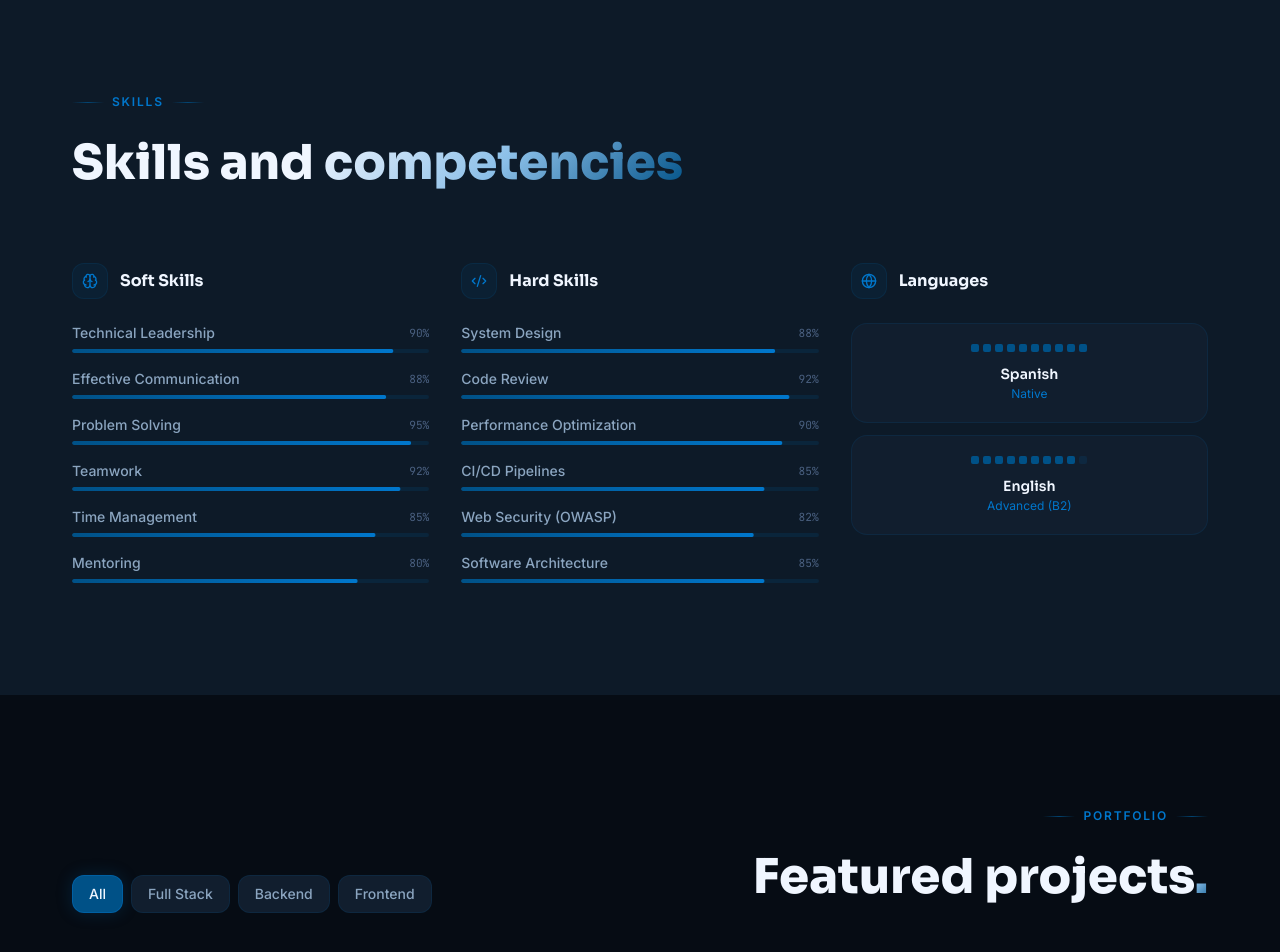
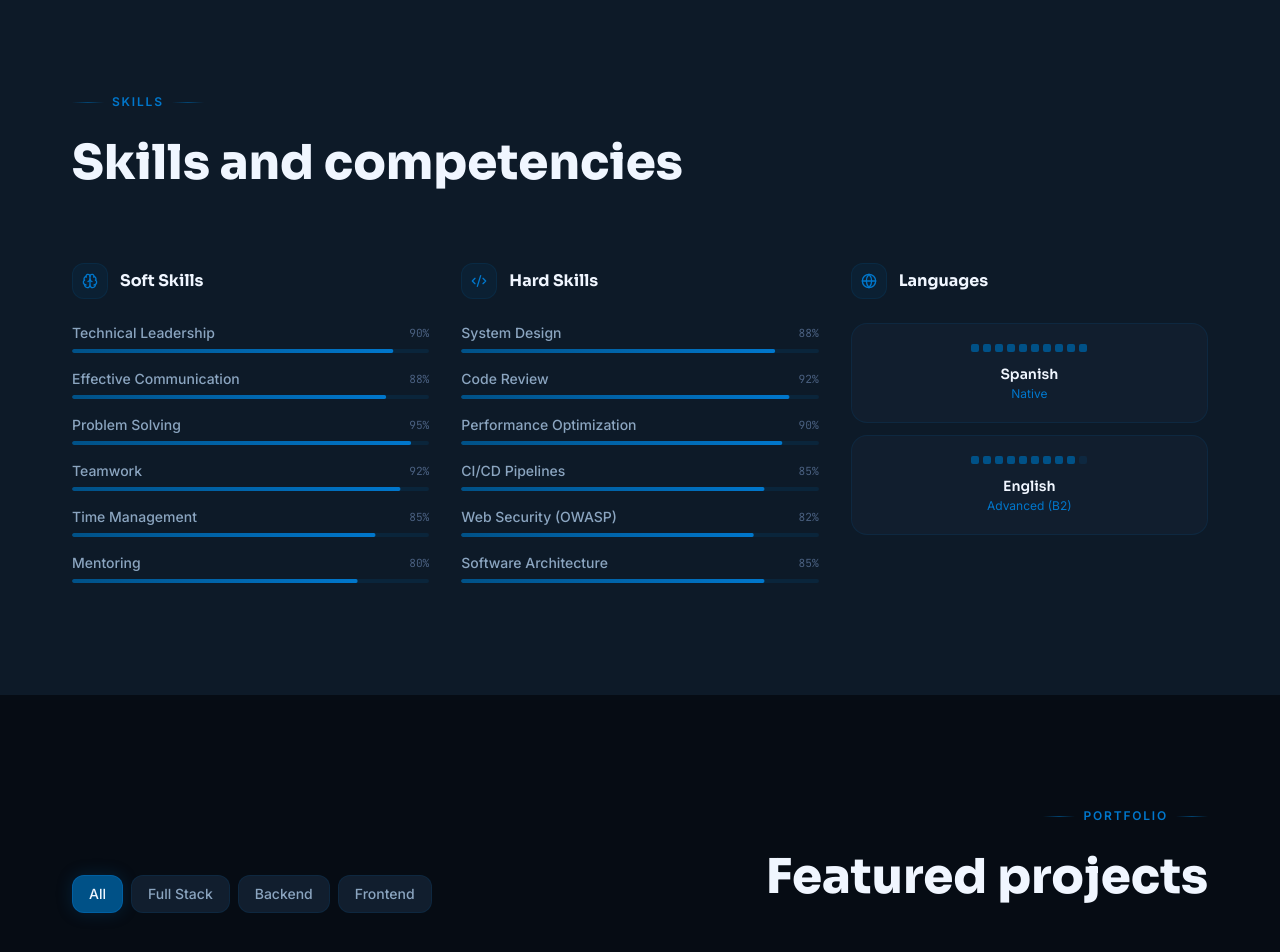
Before and after one commit to ecatalan-2024133/Portafolio, a React (Vite) app in the folder Portafolio/: page / in a window 1280 px wide. Shown: the part 2580-3532 px from the top of the page. Built offline with nearby package versions, Linux system fonts and the light colour scheme.

Commit message:
feat: Quitar gradient de titulos

```diff
--- a/Portafolio/src/index.css
+++ b/Portafolio/src/index.css
@@ -210,7 +210,7 @@ h1, h2, h3, h4, h5, h6 { font-family: var(--font-display); }
   font-weight: 600;
   border: 1px solid rgba(0, 119, 204, 0.3);
   border-radius: 0.75rem;
-  cursor: pointer;
+  cursor: default;
   transition: all 0.25s ease;
   position: relative;
   overflow: hidden;
@@ -243,8 +243,13 @@ h1, h2, h3, h4, h5, h6 { font-family: var(--font-display); }
   font-weight: 600;
   border: 1px solid var(--border-strong);
   border-radius: 0.75rem;
-  cursor: pointer;
+  cursor: default;
   transition: all 0.25s ease;
+}
+
+/* Disable hand cursor on native buttons and role=button elements */
+button, [role="button"] {
+  cursor: default;
 }
 .btn-ghost:hover {
   background: rgba(0, 81, 135, 0.1);
--- a/Portafolio/src/sections/Contact.jsx
+++ b/Portafolio/src/sections/Contact.jsx
@@ -74,8 +74,8 @@ export default function Contact() {
               color: "var(--text)",
             }}
           >
-            Let's work{" "}
-            <span className="gradient-text">together</span>
+
+            <span >Let's work together</span>
           </h2>
           <p className="mt-4 text-base max-w-lg mx-auto" style={{ color: "var(--text-muted)" }}>
             Do you have a project in mind or want to discuss opportunities?
--- a/Portafolio/src/sections/Education.jsx
+++ b/Portafolio/src/sections/Education.jsx
@@ -23,8 +23,8 @@ export default function Education() {
               color: "var(--text)",
             }}
           >
-            Academic education
-            <span className="gradient-text">.</span>
+
+            <span>Academic education</span>
           </h2>
         </motion.div>
 
--- a/Portafolio/src/sections/Projects.jsx
+++ b/Portafolio/src/sections/Projects.jsx
@@ -64,8 +64,7 @@ export default function Projects() {
                                 color: "var(--text)",
                             }}
                         >
-                            Featured projects
-                            <span className="gradient-text">.</span>
+                            <span>Featured projects</span>
                         </h2>
                     </div>
 
--- a/Portafolio/src/sections/Skills.jsx
+++ b/Portafolio/src/sections/Skills.jsx
@@ -89,8 +89,8 @@ export default function Skills() {
                             color: "var(--text)",
                         }}
                     >
-                        Skills and{" "}
-                        <span className="gradient-text">competencies</span>
+
+                        <span>Skills and competencies</span>
                     </h2>
                 </motion.div>
 
```
